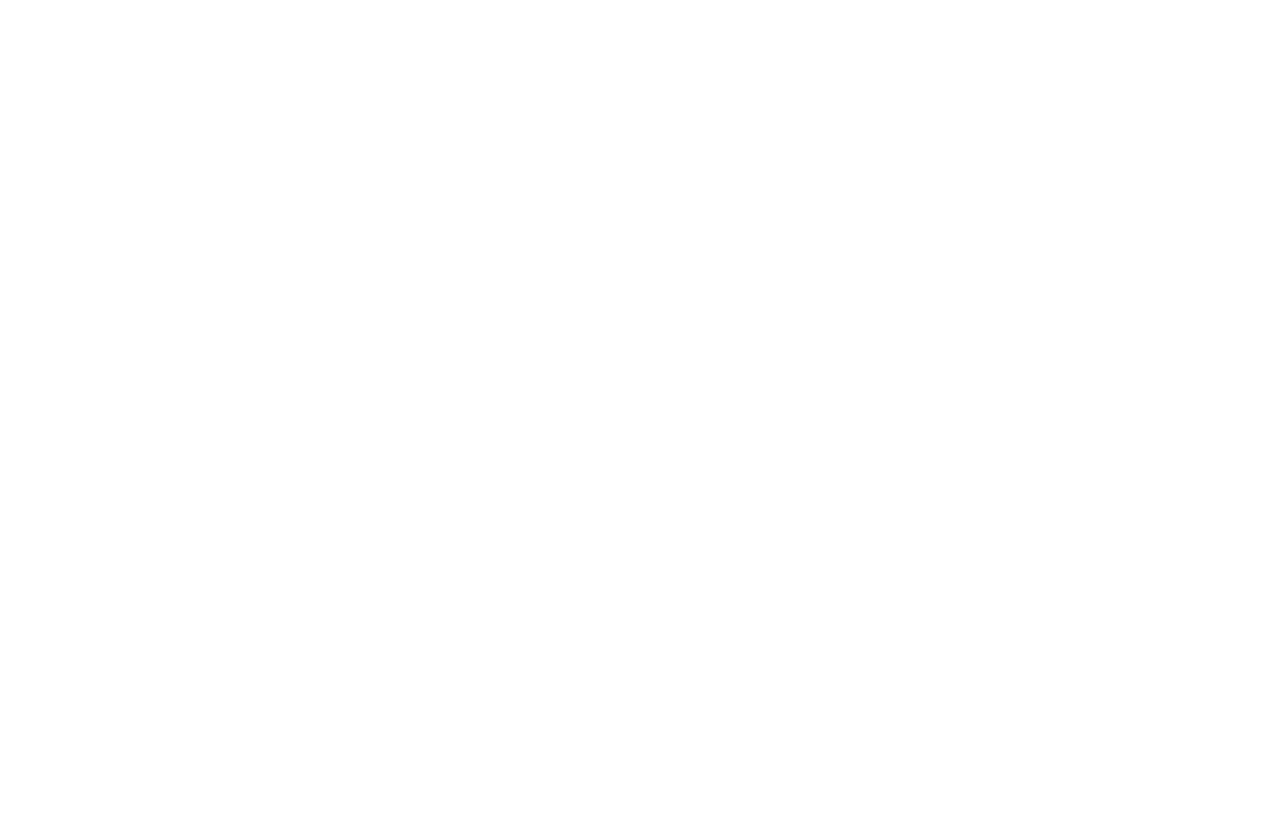
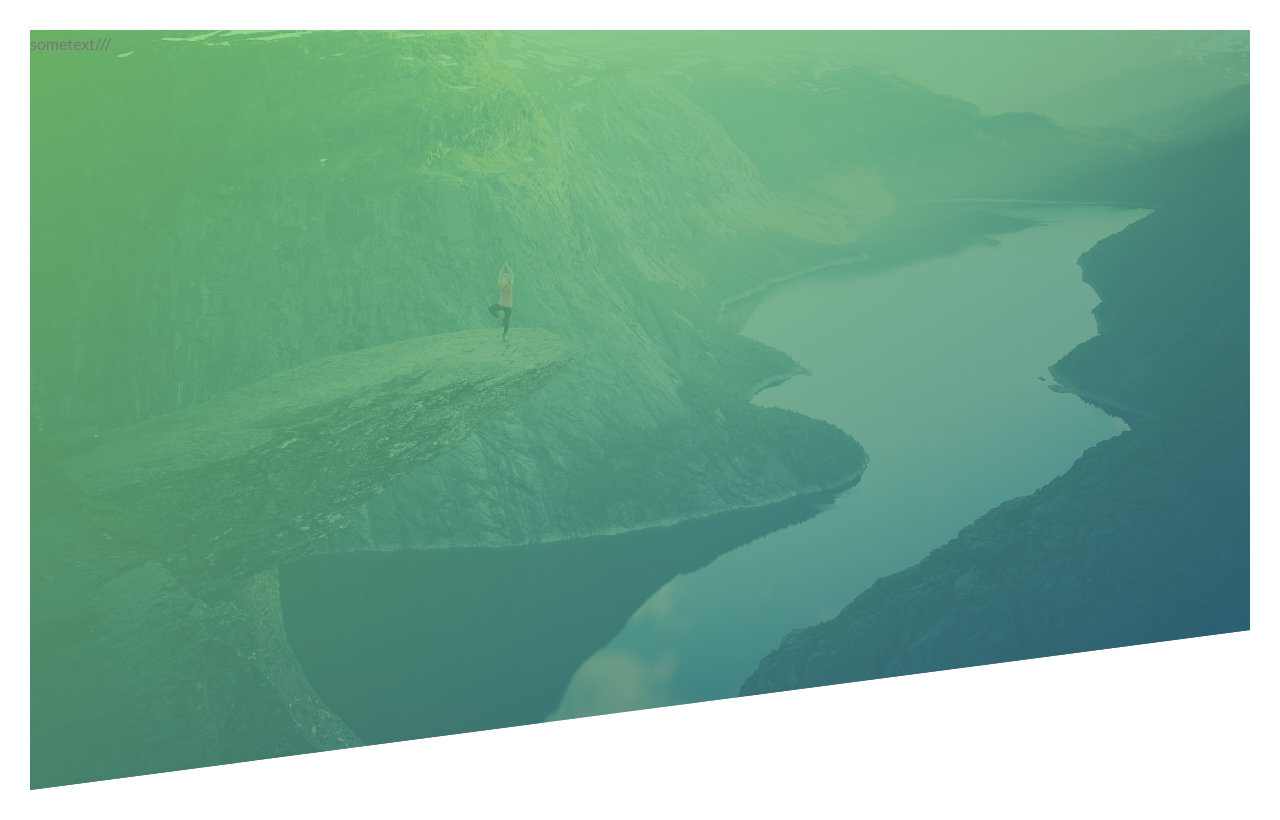
Before and after one commit to nikznk/Natours-css, a plain HTML site: page starter/index.html in a window 1280 px wide. Drawn offline with Linux system fonts and the light colour scheme; files that its build step writes are made by us from their sources.

Commit message:
added main image

```diff
--- a/starter/css/style.css
+++ b/starter/css/style.css
@@ -6,3 +6,28 @@
 Dark green: #28b485
 
 */
+* {
+    margin: 0;
+    padding: 0;
+    box-sizing: border-box;
+}
+
+body {
+    font-family: 'Lato', sans-serif;
+    font-weight: 400;
+    font-size: 16px;
+    line-height: 1.7;
+    color: #777;
+    padding: 30px;
+}
+
+.header {
+    height: 95vh;
+    background-image: linear-gradient(to right bottom,
+            rgba(126, 213, 111, 0.8),
+            rgba(40, 100, 131, 0.8)),
+        url(../img/hero.jpg);
+    background-size: cover;
+    background-position: top;
+    clip-path: polygon(0 0, 100% 0, 100% 75vh, 0 100%);
+}
--- a/starter/index.html
+++ b/starter/index.html
@@ -1,5 +1,6 @@
 <!DOCTYPE html>
 <html lang="en">
+
 <head>
     <meta charset="UTF-8">
     <meta name="viewport" content="width=device-width, initial-scale=1.0">
@@ -12,8 +13,12 @@
 
     <title>Natours | Exciting tours for adventurous people</title>
 </head>
+
 <body>
-
+    <header class="header">
+        sometext///
+    </header>
 
 </body>
+
 </html>
```
Lines whose indentation alone changed are shown as unchanged.
